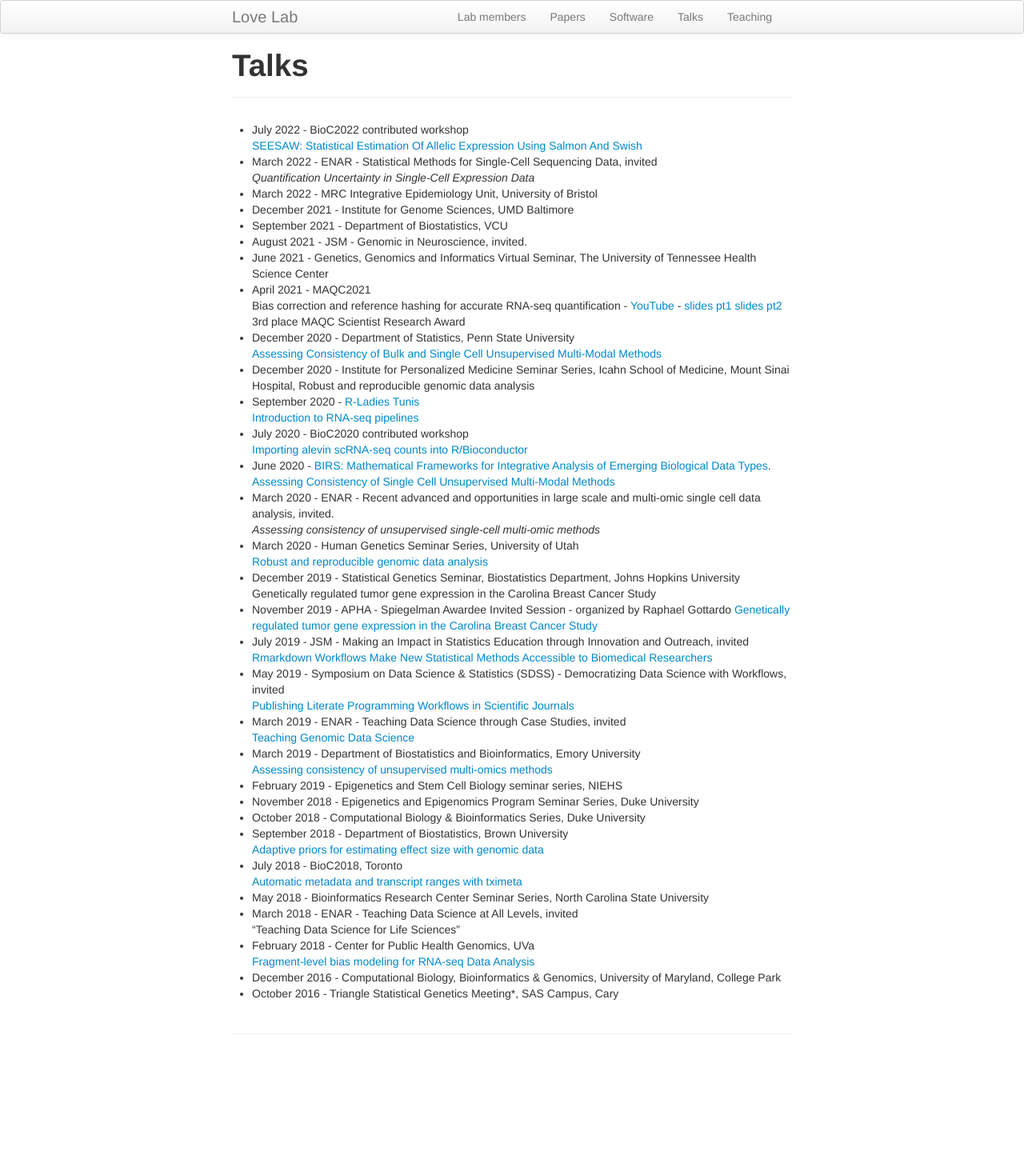
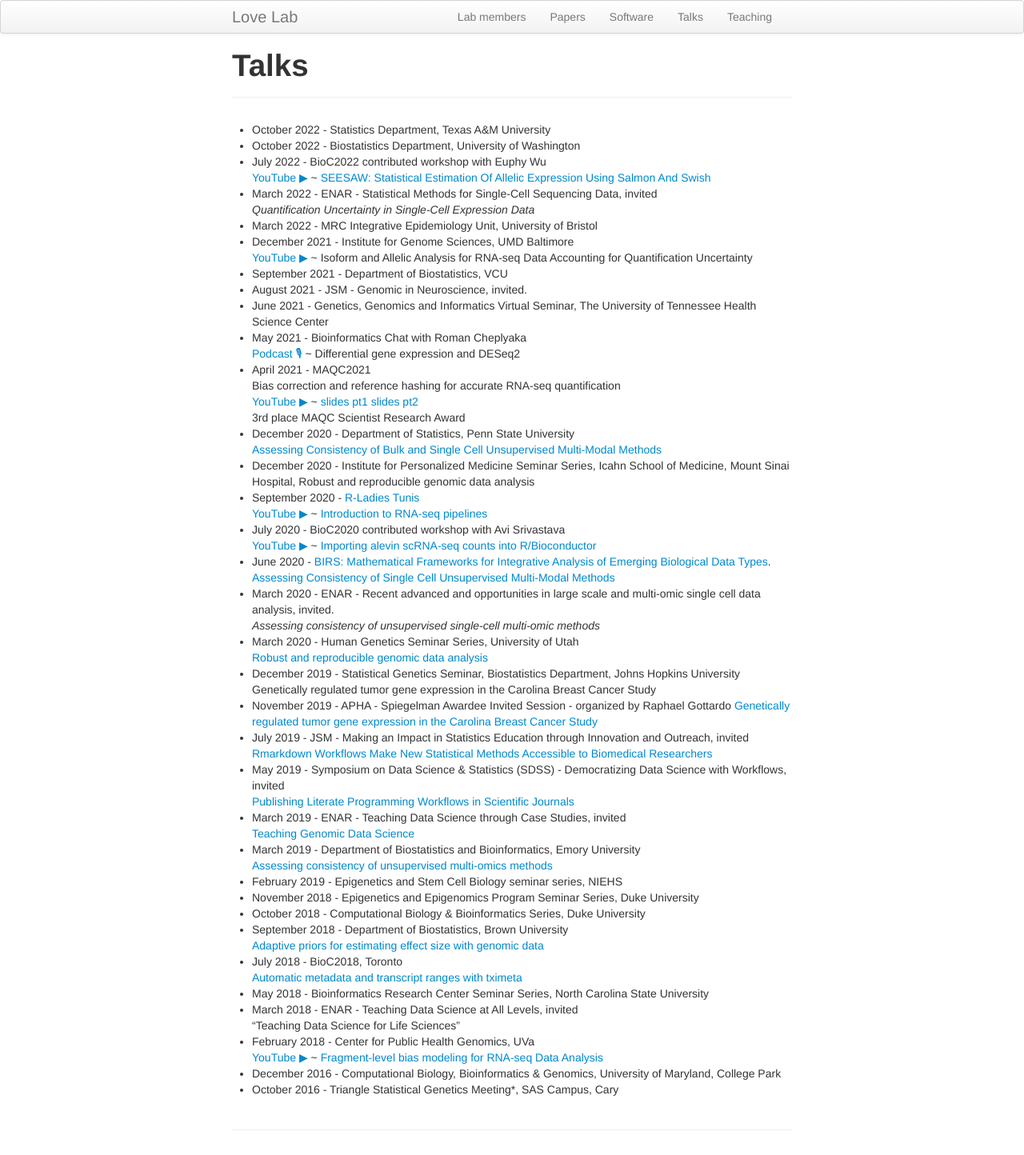
Before and after one commit to mikelove/mikelove.github.io, a Jekyll site: the page built from pages/talks.md, in a window 1280 px wide. Shown: the whole page at 80% size. Built offline with Jekyll 4.4.1, drawn with Linux system fonts in a browser that asks for light colours; before the commit the page ends 1324 px from its top, so only the background shows below that.

Commit message:
update website

```diff
--- a/pages/talks.md
+++ b/pages/talks.md
@@ -3,24 +3,34 @@ layout: page
 title: "Talks"
 ---
 
-* July 2022 - BioC2022 contributed workshop <br>
+* October 2022 - Statistics Department, Texas A&M University
+* October 2022 - Biostatistics Department, University of Washington
+* July 2022 - BioC2022 contributed workshop with Euphy Wu <br/>
+  [YouTube ▶](https://www.youtube.com/watch?v=LGMvCRNwxb8) ~
   [SEESAW: Statistical Estimation Of Allelic Expression Using Salmon And Swish](https://mikelove.github.io/Bioc2022AllelicExpression)
 * March 2022 - ENAR - Statistical Methods for Single-Cell Sequencing Data, invited <br>
   *Quantification Uncertainty in Single-Cell Expression Data*
 * March 2022 - MRC Integrative Epidemiology Unit, University of Bristol
-* December 2021 - Institute for Genome Sciences, UMD Baltimore
+* December 2021 - Institute for Genome Sciences, UMD Baltimore <br/>
+  [YouTube ▶](https://www.youtube.com/watch?v=83na2F_9E7c) ~
+  Isoform and Allelic Analysis for RNA-seq Data Accounting for Quantification Uncertainty
 * September 2021 - Department of Biostatistics, VCU
 * August 2021 - JSM - Genomic in Neuroscience, invited.
 * June 2021 - Genetics, Genomics and Informatics Virtual Seminar, The University of Tennessee Health Science Center
+* May 2021 - Bioinformatics Chat with Roman Cheplyaka <br/>
+  [Podcast 🎙 ](https://bioinformatics.chat/deseq2) ~ Differential gene expression and DESeq2
 * April 2021 - MAQC2021 <br>
-  Bias correction and reference hashing for accurate RNA-seq quantification - [YouTube](https://youtu.be/8ZiLD29QCLQ) - [slides pt1](https://bit.ly/fragbias) [slides pt2](https://bit.ly/tximeta) <br>
+  Bias correction and reference hashing for accurate RNA-seq quantification <br/>
+  [YouTube ▶](https://youtu.be/8ZiLD29QCLQ) ~
+  [slides pt1](https://bit.ly/fragbias) [slides pt2](https://bit.ly/tximeta) <br/>
   3rd place MAQC Scientist Research Award
 * December 2020 - Department of Statistics, Penn State University <br>
   [Assessing Consistency of Bulk and Single Cell Unsupervised Multi-Modal Methods](https://bit.ly/scMultiModalAssess)
 * December 2020 - Institute for Personalized Medicine Seminar Series, Icahn School of Medicine, Mount Sinai Hospital, Robust and reproducible genomic data analysis
-* September 2020 - [R-Ladies Tunis](https://rladies.org/tunisia-rladies/) <br>
-  [Introduction to RNA-seq pipelines](https://bit.ly/rnaseqPipe)
-* July 2020 - BioC2020 contributed workshop <br>
+* September 2020 - [R-Ladies Tunis](https://rladies.org/tunisia-rladies/) <br/>
+  [YouTube ▶](https://www.youtube.com/watch?v=VDW1iLSduDw) ~ [Introduction to RNA-seq pipelines](https://bit.ly/rnaseqPipe)
+* July 2020 - BioC2020 contributed workshop with Avi Srivastava <br/>
+  [YouTube ▶](https://www.youtube.com/watch?v=FL5GFXeBuvc) ~
   [Importing alevin scRNA-seq counts into R/Bioconductor](https://mikelove.github.io/alevin2bioc)
 * June 2020 - [BIRS: Mathematical Frameworks for Integrative Analysis
   of Emerging Biological Data Types](https://www.birs.ca/events/2020/5-day-workshops/20w5197). <br>
@@ -73,7 +83,8 @@ title: "Talks"
   "Teaching Data Science for Life Sciences"
 * February 2018 -
   Center for Public Health Genomics,
-  UVa <br>
+  UVa <br/>
+  [YouTube ▶](https://www.youtube.com/watch?v=9xskajkNJwg) ~
   [Fragment-level bias modeling for RNA-seq Data Analysis](http://bit.ly/fragbias)
 * December 2016 -
   Computational Biology, Bioinformatics & Genomics,
```
Also changed, not shown: index.md (+5 -5 lines).
